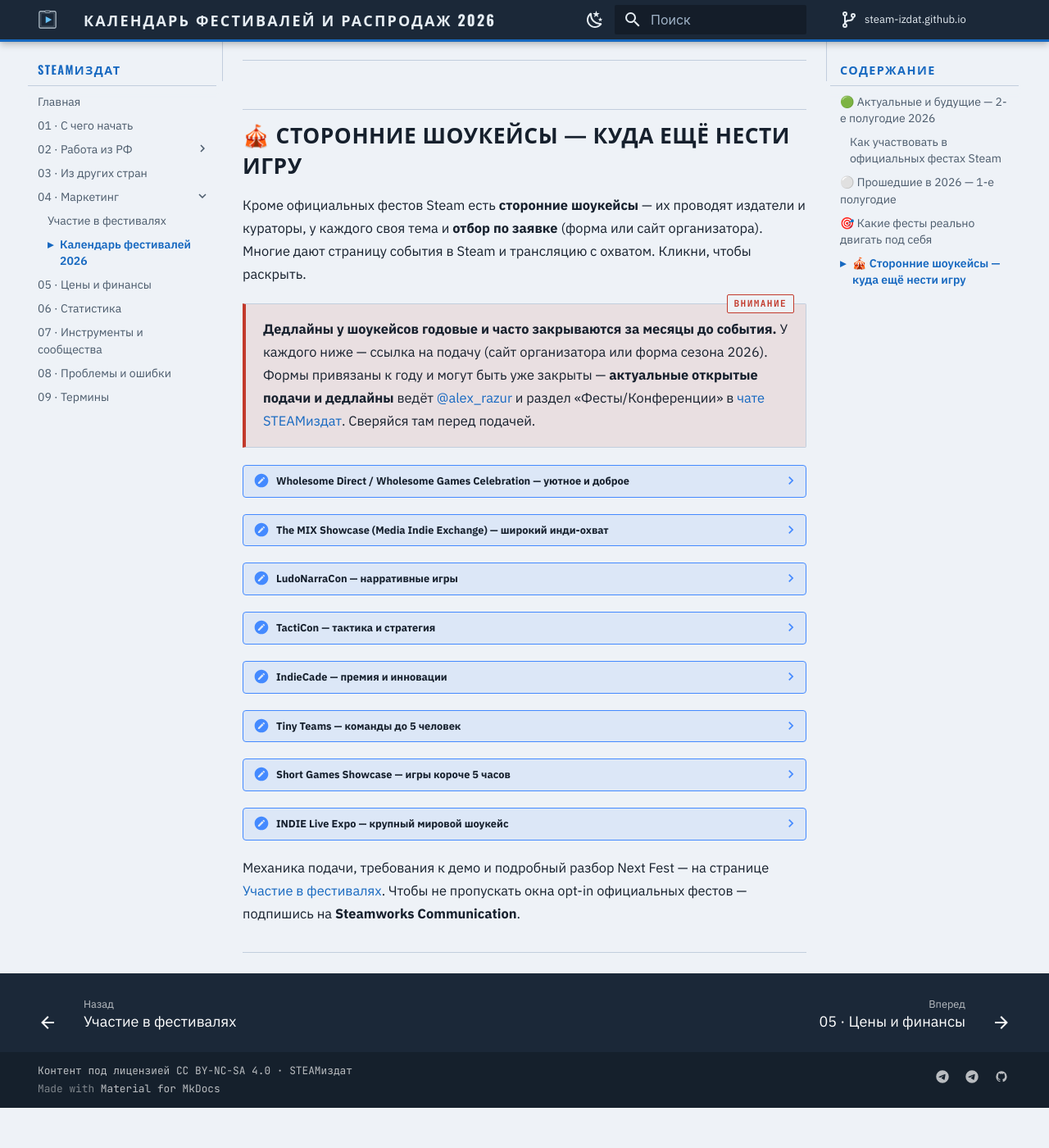
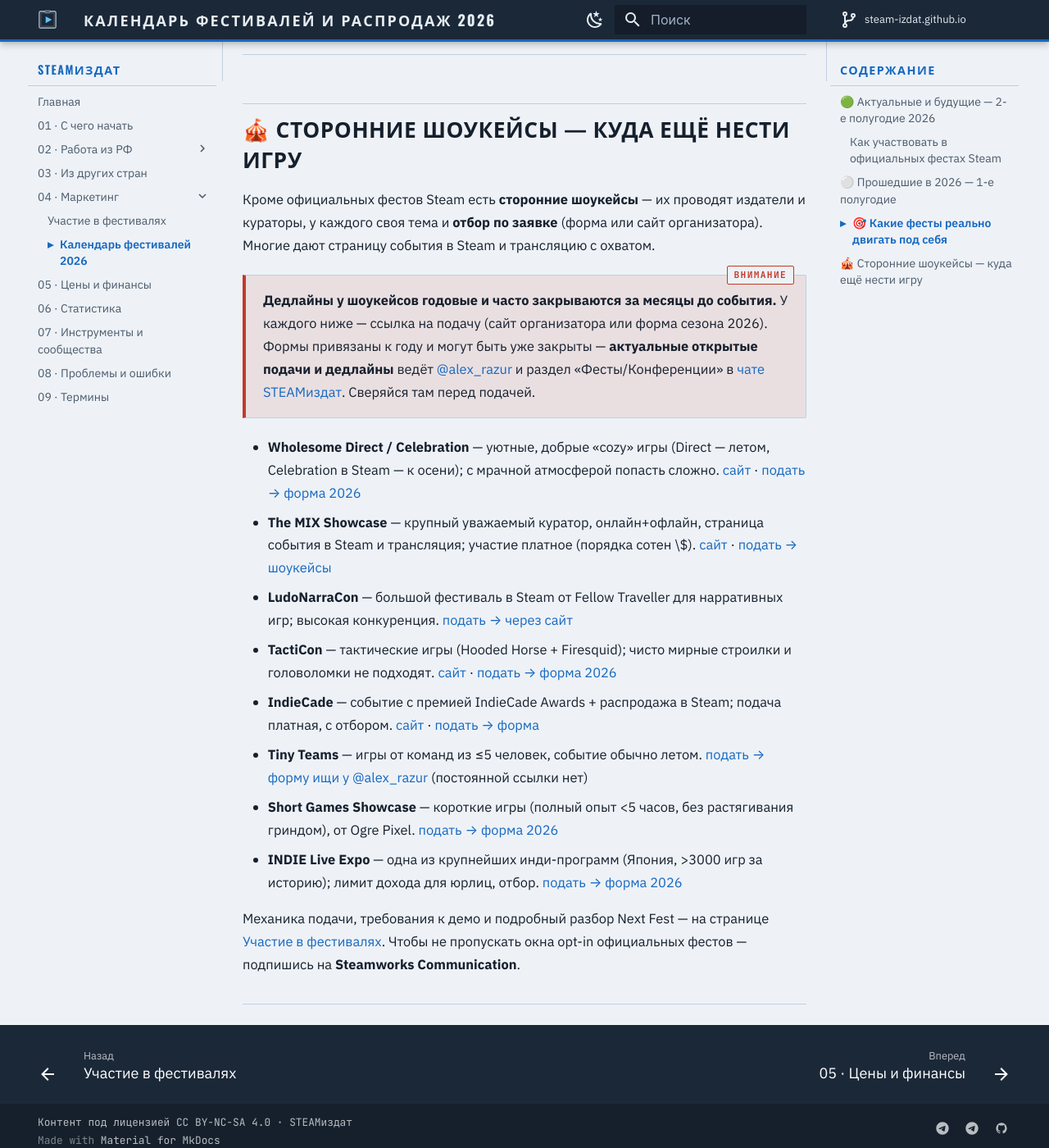
Before and after one commit to steam-izdat/steam-izdat.github.io, an MkDocs documentation site: the page built from docs/04-marketing/fest-calendar.md, in a window 1280 px wide and 1400 px high, scrolled down 4011 px. Shown: the whole window at 82% size. Built offline with MkDocs 1.6.1 and Material for MkDocs 9.7.7, drawn with Linux system fonts in a browser that asks for light colours; comment, search, counter and statistics services are not loaded; before the commit the page ends 5362 px from its top, so only the background shows below that; some of the changed lines change nothing that is shown; some of the changed text lies outside the part shown.

Commit message:
Fest calendar UX: visible showcase list + opt-in links in the table
- Replace the collapsible (???) showcase blocks with an always-visible list
  (the collapsibles weren't obviously expandable and didn't work well on
  mobile). Each showcase now shows its description and a clear submit link.
- Link every H2 themed fest name in the table to its Steamworks opt-in page
  (partner.steamgames.com/optin/sale/...), so each fest in the table has its
  registration/opt-in link. Note added that it needs Steamworks login.

Source: chat #SteamКалендарь (official opt-in URLs); all links resolve (302→login).

```diff
--- a/docs/04-marketing/fest-calendar.md
+++ b/docs/04-marketing/fest-calendar.md
@@ -16,21 +16,23 @@
 
 ## 🟢 Актуальные и будущие — 2-е полугодие 2026
 
+Названия тематических фестов — **ссылки на их страницу opt-in в Steamworks** (нужен вход в партнёрку; окно подтверждения открывается ближе к дате).
+
 | Когда | Событие | Кому |
 |---|---|---|
 | 25 июн – 9 июл | **Летняя распродажа** | релизнутым |
-| 13–16 июл | Фестиваль социальной дедукции | по тегу |
-| 20–27 июл | Фестиваль поездов | по тегу |
-| 3–10 авг | Фестиваль киберпанка | по тегу |
-| 17–20 авг | Фестиваль кеглей и колышков (pins & pegs) | по тегу |
-| 31 авг – 7 сен | Фестиваль выживания и крафтинга «Игрок против ИИ» | по тегу |
-| 10–14 сен | Фестиваль программирования | по тегу |
-| 14–21 сен | Фестиваль групповых ролевых игр (party-based RPG) | по тегу |
+| 13–16 июл | [Фестиваль социальной дедукции](https://partner.steamgames.com/optin/sale/sale_social_deduction_2026) | по тегу |
+| 20–27 июл | [Фестиваль поездов](https://partner.steamgames.com/optin/sale/sale_trains_2026) | по тегу |
+| 3–10 авг | [Фестиваль киберпанка](https://partner.steamgames.com/optin/sale/sale_cyberpunk_2026) | по тегу |
+| 17–20 авг | [Фестиваль кеглей и колышков](https://partner.steamgames.com/optin/sale/sale_pins_pegs_2026) | по тегу |
+| 31 авг – 7 сен | [Фестиваль выживания и крафтинга «Игрок против ИИ»](https://partner.steamgames.com/optin/sale/sale_pve_survival_crafting_2026) | по тегу |
+| 10–14 сен | [Фестиваль программирования](https://partner.steamgames.com/optin/sale/sale_programming_2026) | по тегу |
+| 14–21 сен | [Фестиваль групповых ролевых игр](https://partner.steamgames.com/optin/sale/sale_party_rpg_2026) | по тегу |
 | 1–8 окт | **Осенняя распродажа** | релизнутым |
-| 12–19 окт | Кулинарный фестиваль | по тегу |
-| **19–26 окт** | **Steam Next Fest** | нерелизнутым с демо (один раз за жизнь игры) |
-| 26 окт – 2 ноя | Steam Scream: фестиваль страшных игр | по тегу |
-| 16–23 ноя | Фестиваль авто-баттлеров (auto-battler RPG) | по тегу |
+| 12–19 окт | [Кулинарный фестиваль](https://partner.steamgames.com/optin/sale/sale_cooking_2026) | по тегу |
+| **19–26 окт** | [**Steam Next Fest**](https://partner.steamgames.com/optin/sale/nextfest_october_2026) | нерелизнутым с демо (один раз за жизнь игры) |
+| 26 окт – 2 ноя | [Steam Scream: фестиваль страшных игр](https://partner.steamgames.com/optin/sale/sale_horror_2026) | по тегу |
+| 16–23 ноя | [Фестиваль авто-баттлеров](https://partner.steamgames.com/optin/sale/sale_auto_battler_2026) | по тегу |
 | 17 дек – 4 янв 2027 | **Зимняя распродажа** | релизнутым |
 
 Чёрная пятница в ноябре планируется, но точные даты на 2026-06 ещё не объявлены.
@@ -87,7 +89,7 @@
 
 ## 🎪 Сторонние шоукейсы — куда ещё нести игру
 
-Кроме официальных фестов Steam есть **сторонние шоукейсы** — их проводят издатели и кураторы, у каждого своя тема и **отбор по заявке** (форма или сайт организатора). Многие дают страницу события в Steam и трансляцию с охватом. Кликни, чтобы раскрыть.
+Кроме официальных фестов Steam есть **сторонние шоукейсы** — их проводят издатели и кураторы, у каждого своя тема и **отбор по заявке** (форма или сайт организатора). Многие дают страницу события в Steam и трансляцию с охватом.
 
 <div class="cl cl-warn" markdown>
 
@@ -95,53 +97,14 @@
 
 </div>
 
-??? note "Wholesome Direct / Wholesome Games Celebration — уютное и доброе"
-
-    Ежегодная выставка уютных, добрых, «cozy» игр (Direct — летом, Celebration в Steam — ближе к осени). С мрачной атмосферой попасть сложно. Сайт: [wholesomegames.com](https://wholesomegames.com).
-
-    **Подать заявку:** [форма сезона 2026](https://docs.google.com/forms/d/e/1FAIpQLSdqO1X4cb76Ro_6VphSofNoSYUURWeXvtDRILfkOOexCFoNAg/viewform) (одна форма на Direct и Celebration).
-
-??? note "The MIX Showcase (Media Indie Exchange) — широкий инди-охват"
-
-    Один из крупнейших и уважаемых кураторов: онлайн + офлайн шоукейсы со страницей события в Steam и трансляцией. Участие платное (порядка нескольких сотен \$). Сайт: [mediaindieexchange.com](https://mediaindieexchange.com).
-
-    **Подать заявку:** [страница шоукейсов MIX](https://mediaindieexchange.com/showcases) — выбери актуальный сезон.
-
-??? note "LudoNarraCon — нарративные игры"
-
-    Большой фестиваль в Steam от издателя Fellow Traveller для сюжетных игр. Высокая конкуренция отбора.
-
-    **Подать заявку:** через сайт [ludonarracon.com](https://www.ludonarracon.com) (форма открывается под сезон).
-
-??? note "TactiCon — тактика и стратегия"
-
-    Цифровое событие в Steam от Hooded Horse и Firesquid для тактических игр (игра должна давать игроку угрозы, решаемые тактикой — чисто мирные строилки и головоломки не подходят). Сайт: [tacticon.games](https://tacticon.games).
-
-    **Подать заявку:** [форма сезона 2026](https://docs.google.com/forms/d/e/1FAIpQLSdRZEn1Of66mAuRSsd2_2uD26njzAI12j_tzNO1orD6KQRUEQ/viewform).
-
-??? note "IndieCade — премия и инновации"
-
-    Ежегодное событие с премией IndieCade Awards и распродажей в Steam. Подача платная, с отбором. Сайт: [indiecade.com](https://www.indiecade.com).
-
-    **Подать заявку:** [форма IndieCade](https://pci.jotform.com/form/260583855743063).
-
-??? note "Tiny Teams — команды до 5 человек"
-
-    Фест для игр от команд из пяти и менее человек. Подача по форме, событие обычно летом.
-
-    **Подать заявку:** актуальную форму и дедлайн ищи у [@alex_razur](https://t.me/alex_razur) (постоянной ссылки у организатора нет).
-
-??? note "Short Games Showcase — игры короче 5 часов"
-
-    Событие в Steam от Ogre Pixel для коротких игр (полноценный опыт менее чем за 5 часов, без растягивания гриндом).
-
-    **Подать заявку:** [форма сезона 2026](https://docs.google.com/forms/d/e/1FAIpQLSfu2ng-gKKxkvUy7EhkOkI1ckLYnpDN4H3_yWP1D4fdvJES8g/viewform).
-
-??? note "INDIE Live Expo — крупный мировой шоукейс"
-
-    Одна из крупнейших инди-программ (Япония), за свою историю представила более 3000 игр. Есть лимит дохода для юрлиц и отбор при большом числе заявок.
-
-    **Подать заявку:** [форма сезона 2026](https://docs.google.com/forms/d/e/1FAIpQLSdTaENB9PIaNZb-_zXwmRfwwnvvQHC0O41-Wq_rOLfMIklv8A/viewform).
+- **Wholesome Direct / Celebration** — уютные, добрые «cozy» игры (Direct — летом, Celebration в Steam — к осени); с мрачной атмосферой попасть сложно. [сайт](https://wholesomegames.com) · [подать → форма 2026](https://docs.google.com/forms/d/e/1FAIpQLSdqO1X4cb76Ro_6VphSofNoSYUURWeXvtDRILfkOOexCFoNAg/viewform)
+- **The MIX Showcase** — крупный уважаемый куратор, онлайн+офлайн, страница события в Steam и трансляция; участие платное (порядка сотен \$). [сайт](https://mediaindieexchange.com) · [подать → шоукейсы](https://mediaindieexchange.com/showcases)
+- **LudoNarraCon** — большой фестиваль в Steam от Fellow Traveller для нарративных игр; высокая конкуренция. [подать → через сайт](https://www.ludonarracon.com)
+- **TactiCon** — тактические игры (Hooded Horse + Firesquid); чисто мирные строилки и головоломки не подходят. [сайт](https://tacticon.games) · [подать → форма 2026](https://docs.google.com/forms/d/e/1FAIpQLSdRZEn1Of66mAuRSsd2_2uD26njzAI12j_tzNO1orD6KQRUEQ/viewform)
+- **IndieCade** — событие с премией IndieCade Awards + распродажа в Steam; подача платная, с отбором. [сайт](https://www.indiecade.com) · [подать → форма](https://pci.jotform.com/form/260583855743063)
+- **Tiny Teams** — игры от команд из ≤5 человек, событие обычно летом. [подать → форму ищи у @alex_razur](https://t.me/alex_razur) (постоянной ссылки нет)
+- **Short Games Showcase** — короткие игры (полный опыт <5 часов, без растягивания гриндом), от Ogre Pixel. [подать → форма 2026](https://docs.google.com/forms/d/e/1FAIpQLSfu2ng-gKKxkvUy7EhkOkI1ckLYnpDN4H3_yWP1D4fdvJES8g/viewform)
+- **INDIE Live Expo** — одна из крупнейших инди-программ (Япония, >3000 игр за историю); лимит дохода для юрлиц, отбор. [подать → форма 2026](https://docs.google.com/forms/d/e/1FAIpQLSdTaENB9PIaNZb-_zXwmRfwwnvvQHC0O41-Wq_rOLfMIklv8A/viewform)
 
 Механика подачи, требования к демо и подробный разбор Next Fest — на странице [Участие в фестивалях](festivals.md). Чтобы не пропускать окна opt-in официальных фестов — подпишись на **Steamworks Communication**.
 
```
